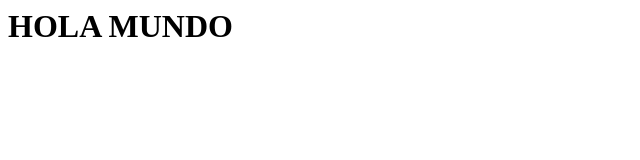
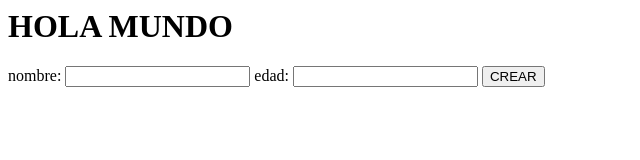
Before and after one commit to Stalingo1998/Stalingo1998.github.io, a plain HTML site: page firebase.html in a window 1280 px wide. Shown: the whole page, without its empty margins (0-640 px from the left). Drawn offline with Linux system fonts and the light colour scheme.

Commit message:
creacion_formulario

```diff
--- a/firebase.html
+++ b/firebase.html
@@ -2,6 +2,14 @@
     <head>
         <body>
             <h1>HOLA MUNDO</h1>
+            <form id="crud form">
+                <label for="nombre">nombre: </label>
+                <input type="text" id="nombre">
+
+                <label for="edad">edad: </label>
+                <input type="text" id="edad">
+                <button type="button" onclick="crearRegistro()">CREAR</button>
+            </form>
         </body>
     </head>
 </html>
```
